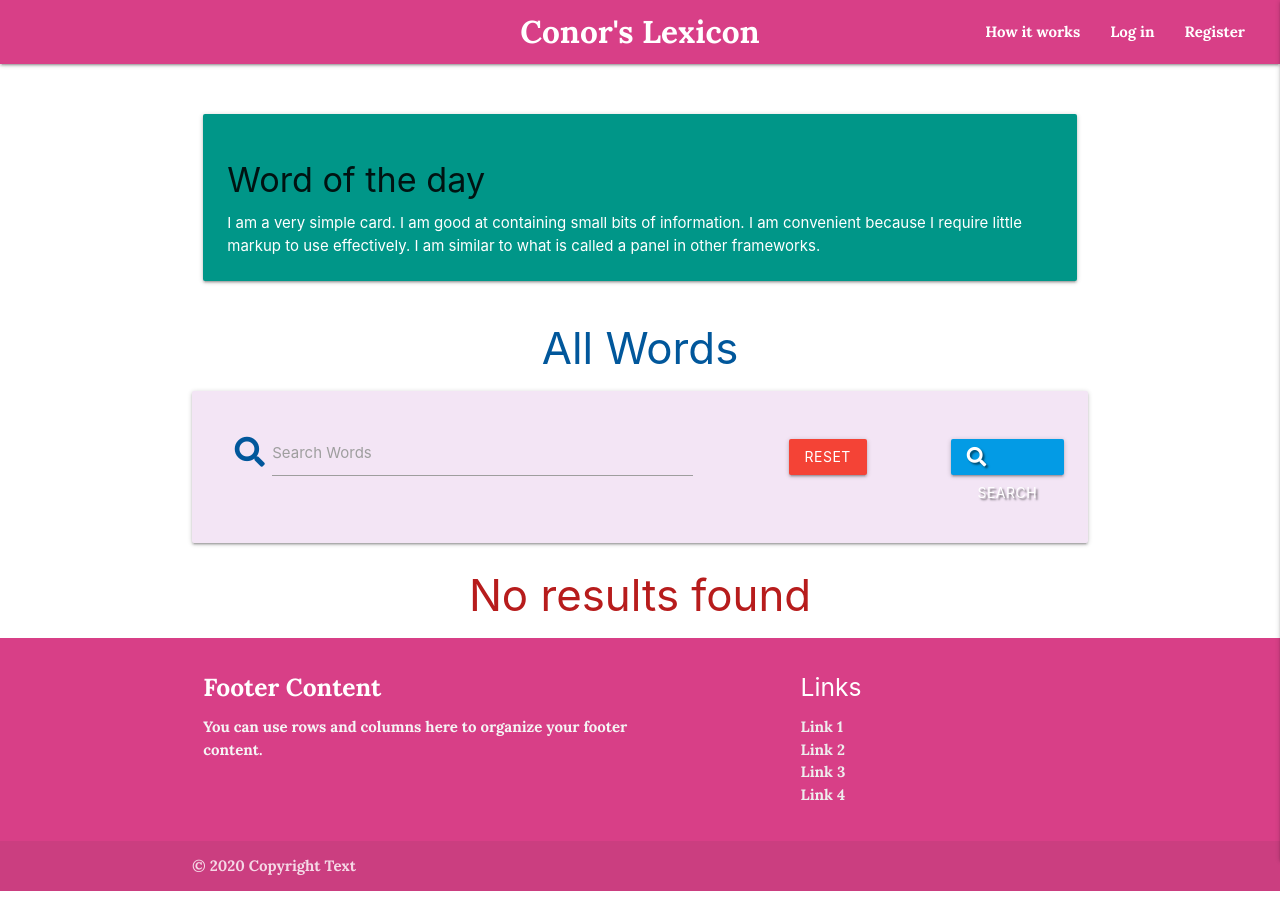
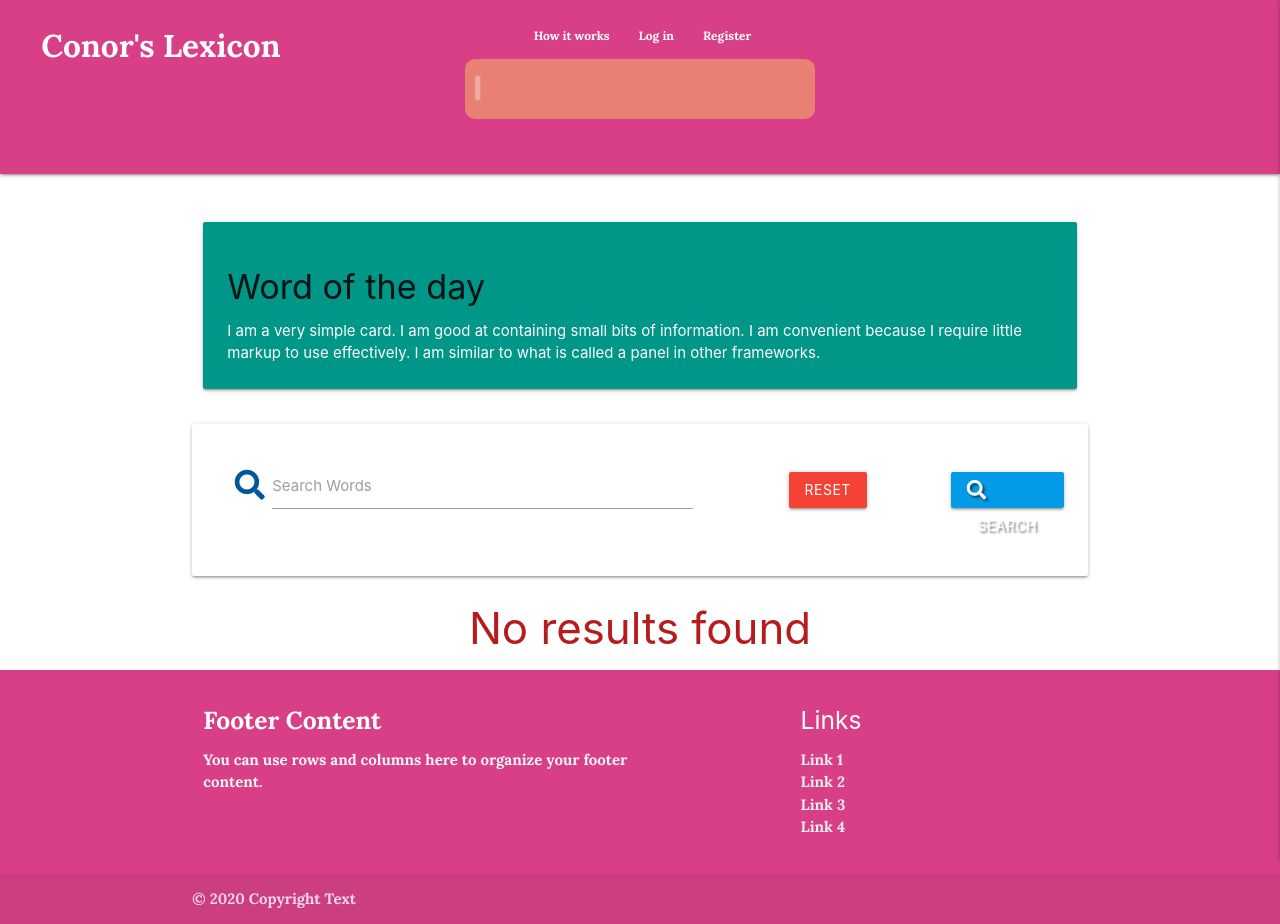
Before and after one commit to Code-Institute-Submissions/Conors-Lexicon, a Flask app: page /search in a window 1280 px wide. Before the commit the page ends 891 px from the top, so only its background shows below. Run offline with Flask 2, Linux system fonts and the light colour scheme; data that the repository does not hold is empty; some libraries are stand-ins or nearby versions.

Commit message:
added search index in navbar, improved navbar functionality in smaller viewwidths

```diff
--- a/static/css/style.css
+++ b/static/css/style.css
@@ -28,18 +28,44 @@
 .beige{
     background-color: #A4B3B6;
 }
+.white {
+    background-color: #ffffff;
+}
+.light-purple {
+    background-color:#e98074;
+}
 
 /* margins */
-.mr-nav {
-    margin-right:20px;
+
+.mr-10 {
+    margin-left:10px;
 }
-.mt-word-of-day {
-    margin-top:50px;
 
+.mt-150 {
+    margin-top:150px;
+}
+
+.pb-40 {
+    padding-bottom:40px;
+}
+.padding {
+    padding-top:25px;
+    padding-bottom:15px;
+}
+
+
+.mt-15 {
+    margin-top:15px;
 }
 /* navbar */
 
+nav {
+    line-height:normal;
 
+}
+.brand-logo {
+    margin-left:30px;
+}
 .text-shadow {
     text-shadow: 2px 2px 2px rgba(0, 0, 0, 0.5);
 }
@@ -47,30 +73,110 @@
 .flashes h4 {
     line-height: 2;
 }
+nav.nav-center ul {
+     text-align:center;
+}
+nav.nav-center ul li {
+    display: inline;
+    float: none;
+}
+nav.nav-center ul li a {
+    display: inline-block;
+}
 
-
+nav ul a {
+    padding-right:10px;
+    font-size: 12px;
+}
 .btn-small {
     margin: 5px;
 }
 
+.top-nav-margin {
+    margin-bottom:0px;
+    margin-top:0px;
+}
 
+
+.remove-shadow {
+    box-shadow:none;
+    -webkit-box-shadow:none;
+}
 
 .collapsible-header .col strong {
     margin: 5px;
     line-height: 42px;
 }
+.form {
+    position: relative;
+    display:flex;
+    justify-content: center;
+    align-items:center;
+}
 
+.input-index {
+    width: 350px;
+    height: 60px;
+    padding: 10px;
+    padding-left: 100px;
+    border-radius: 10px;
 
-/* viewwidths */
+    border: none;
+    color: white;
+    font-size: 24px;
+    font-family: "Dosis", sans-serif;
+    outline:none;
+}
+.yt {
+    margin-left:100px;
+}
+.ico {
+    position:absolute;
+    top: 15px;
+    color: white;
+    font-size: 28px;
+}
 
-/*
-@media only screen and (max-width:1225px) {
-nav ul a {
-    font-size: 11px;
+.blink {
+    transform: rotate(90deg);
+    animation: outFocus 1s infinite ease-in-out;
 }
+
+.search {
+    transition: 1s;
+    animation: onFocus 1s 1 ease-in-out;
 }
-@media only screen and (max-width:1380px) {
-nav ul a {
-    padding:0 8px;
+
+@keyframes outFocus {
+    to {
+        opacity: 0;
+    }
+    from {
+        opacity: 1;
+    }
 }
+
+@keyframes onFocus {
+    to {
+        transform: rotateY(0deg);
+    }
+    from {
+        transform: rotateY(90deg);
+    }
 }
+
+/* View Widths */
+
+@media only screen and (max-width: 996px) {
+  .brand-logo {
+      text-align:center;
+      margin-left:0px;
+  }
+
+}
+@media only screen and (max-width: 463px) {
+  nav .brand-logo{
+      font-size:26px;
+  }
+
+}
--- a/static/js/script.js
+++ b/static/js/script.js
@@ -11,6 +11,23 @@
             done: "Select"
         }
     });
+
+
+});
+
+$(document).ready(function(){
+$(".ico").addClass("fa-minus blink rotate");
+  $("input").focus(function () {
+    $(".ico").addClass("fa-search search");
+    $(".ico").removeClass("fa-minus blink");
+  });
+  $("input").focusout(function () {
+    $(".ico").addClass("fa-minus blink");
+    $(".ico").removeClass("search");
+  });
+
+
+
 
     validateMaterializeSelect();
     function validateMaterializeSelect() {
--- a/templates/base.html
+++ b/templates/base.html
@@ -13,12 +13,15 @@
    </head>
    <body>
       <header>
-      <div class="navbar-fixed">
-         <nav>
-            <div class="nav-wrapper rose">
-               <a href="{{ url_for('get_dictionary') }}" class="brand-logo lora center">Conor's Lexicon</a>
-               <a href="#" data-target="mobile-demo" class="sidenav-trigger"><i class="fas fa-bars"></i></a>
-               <ul class="right lora hide-on-med-and-down mr-nav">
+      <div class="navbar-fixed ">
+         <nav class="nav-center nav-extended">
+            <div class="nav-wrapper padding rose">
+            <div class="row top-nav-margin">
+            <div class="col m6 offset-m3 l3">
+               <a href="{{ url_for('get_dictionary') }}" class="brand-logo lora">Conor's Lexicon</a>
+                </div>
+                <a href="#" data-target="mobile-demo" class="sidenav-trigger right"><i class="fas fa-bars"></i></a>
+               <ul class="col s6 lora hide-on-med-and-down" >
                <li><a href="{{ url_for('how_it_works') }}">How it works</a></li>
                   {% if session.user %}
                   <li><a href="{{ url_for('add_word') }}">New Word</a></li>
@@ -32,17 +35,32 @@
                   <li><a href="{{ url_for('register') }}">Register</a></li>
                   {% endif %}
                </ul>
+
+            </div>
+
+
+            <div class="row pb-40 top-nav-margin rose mt-15">
+      <form action="{{ url_for('search')}}" method="post" class=" form  col s6 offset-s3 mt-15">
+            <label for="query" class=""><span class="fas ico"></span></label>
+          <input type="text" name="query" id="query" minlength="3" class="validate browser-default light-purple input-index" required>
+
+
+      </form>
+
+</div>
             </div>
          </nav>
          </div>
-         <ul class="sidenav padding-viewidth" id="mobile-demo">
+         <ul class="sidenav" id="mobile-demo">
             <li>
-               <h4 class="center-align"> Dictionary Manager </h4>
+               <li><h4 class="center-align light-blue-text text-darken 4">Dictionary Manager</h4></li>
+               <a href="{{ url_for('get_dictionary') }}" class="brand-logo lora">Conor's Lexicon</a>
             </li>
-            <li><a href="howitworks.html" class="padding-viewidth">How it works</a></li>
             {% if session.user %}
             <li><a href="{{ url_for('add_word') }}">New Word</a></li>
             <li><a href="{{ url_for('get_dictionary') }}">Delete Word</a></li>
+            {% if session.user|lower == "admin"|lower %}
+            {% endif %}
             <li><a href="{{ url_for('profile', username=session['user']) }}">Profile</a></li>
             <li><a href="{{ url_for('logout') }}">Log Out</a></li>
             {% else %}
@@ -62,7 +80,7 @@
          {% endif %}
          {% endwith %}
       </section>
-      <main class="container">
+      <main class="container mt-150">
          {% block content %}
          {% endblock %}
       </main>
--- a/templates/index.html
+++ b/templates/index.html
@@ -12,8 +12,7 @@
     </div>
   </div>
 
-   <h3 class="light-blue-text text-darken-4 center-align">All Words</h3>
-<div class="row card-panel purple lighten-5">
+<div class="row card-panel lighten-5">
    <form action="{{ url_for('search')}}" method="post" class="col s12">
       <div class="row valign-wrapper center-align">
          <div class="input-field col s12 m8">
```
Also changed, not shown: README.md, templates/howitworks.html (line endings or trailing spaces).
